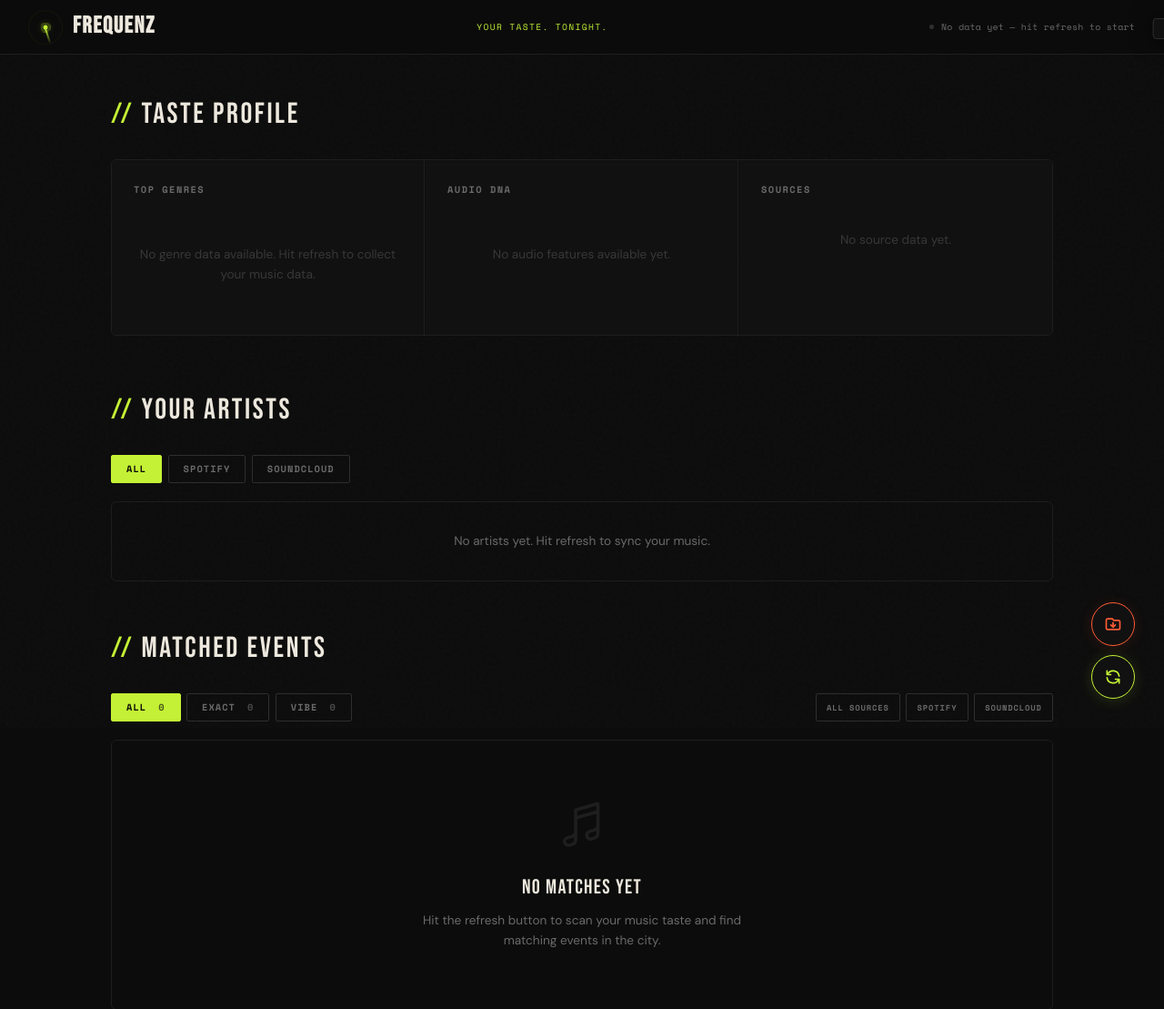
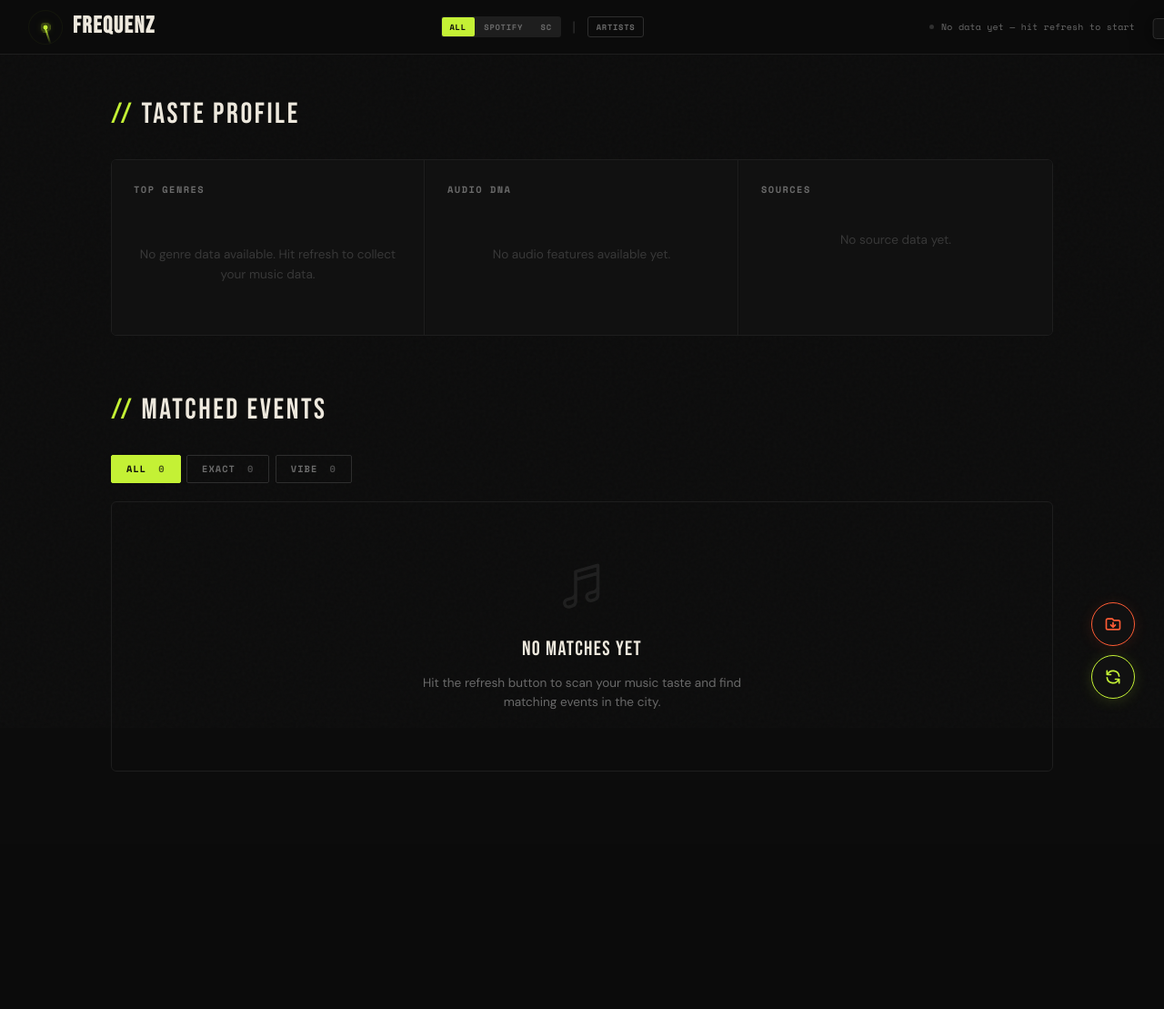
Before and after one commit to marvin-schumann/vibe-radar, a FastAPI app: template src/web/templates/index.html in a window 1280 px wide. Shown: the top 1109 px of the page at 91% size. After the commit the page ends 848 px from the top, so only its background shows below. Run offline with FastAPI, Linux system fonts and the light colour scheme; the template is opened without the code that fills it, so the values that code supplies are empty; parts of the project's set-up code (start-up, migrations or seed data) failed here and were passed over.

Commit message:
Global platform toggle + artists as togglable panel
- Header: global platform filter (All/Spotify/SC) affects artists + events
- Artists hidden by default, toggled via "Artists" button in header
- Re-enabled SoundCloud collection (138 artists)
- Removed per-section platform tabs (replaced by global toggle)
- Events section is now first thing you see after taste profile

Co-Authored-By: Claude Sonnet 4.6 <noreply@anthropic.com>

```diff
--- a/src/api/main.py
+++ b/src/api/main.py
@@ -218,9 +218,19 @@ async def _run_pipeline(user_id: str | None = None) -> None:
             except Exception as exc:
                 logger.warning("Spotify collection failed for user {}: {}", user_id, exc)
 
-        # SoundCloud — disabled: SC liked tracks return uploader usernames,
-        # not artist names, and have no genre data for filtering.
-        _set_status(cache, "Processing artists", "Filtering to electronic genres...", 55)
+        # SoundCloud
+        sc_acct = acct_map.get("soundcloud")
+        sc_username = sc_acct.get("username") if sc_acct else None
+        if sc_username:
+            _set_status(cache, "Fetching SoundCloud artists", f"Scanning @{sc_username}...", 50)
+            try:
+                soundcloud = SoundCloudCollector(username=sc_username)
+                sc_artists = await soundcloud.collect_artists()
+                all_artists.extend(sc_artists)
+                _set_status(cache, "SoundCloud done", f"{len(sc_artists):,} artists loaded", 60)
+                logger.info("SoundCloud: {} artists for user {}", len(sc_artists), user_id)
+            except Exception as exc:
+                logger.warning("SoundCloud collection failed for user {}: {}", user_id, exc)
     else:
         # --- Anonymous / single-user: use local cache / env vars ---
         _set_status(cache, "Connecting to Spotify", "Authenticating...", 5)
--- a/src/web/templates/index.html
+++ b/src/web/templates/index.html
@@ -729,6 +729,38 @@
         ::-webkit-scrollbar-track { background: var(--bg); }
         ::-webkit-scrollbar-thumb { background: var(--border-bright); border-radius: 3px; }
         ::-webkit-scrollbar-thumb:hover { background: var(--text-dim); }
+
+        /* ============================================================
+           GLOBAL PLATFORM TOGGLE (header)
+           ============================================================ */
+        .global-platform {
+            display: flex;
+            gap: 2px;
+            background: var(--border);
+            border-radius: 3px;
+            padding: 1px;
+        }
+
+        .gp-btn {
+            font-family: var(--font-mono);
+            font-size: 0.55rem;
+            font-weight: 700;
+            letter-spacing: 0.08em;
+            text-transform: uppercase;
+            padding: 0.25rem 0.55rem;
+            border: none;
+            border-radius: 2px;
+            background: transparent;
+            color: var(--text-dim);
+            cursor: pointer;
+            transition: all 0.15s;
+        }
+
+        .gp-btn:hover { color: var(--text); }
+        .gp-btn.active { background: var(--lime); color: #0c0c0c; }
+
+        #toggleArtistsBtn { background: transparent; border: 1px solid var(--border-bright); border-radius: 3px; }
+        #toggleArtistsBtn.active { background: var(--lime); color: #0c0c0c; border-color: var(--lime); }
 
         /* ============================================================
            ARTISTS GRID
@@ -885,7 +917,17 @@
             </div>
             <h1>Frequenz</h1>
         </div>
-        <p class="subtitle">Your taste. Tonight.</p>
+        <div style="display:flex;align-items:center;gap:0.5rem;">
+            <!-- Global platform filter -->
+            <div class="global-platform" id="globalPlatform">
+                <button class="gp-btn active" data-gp="all">All</button>
+                <button class="gp-btn" data-gp="spotify">Spotify</button>
+                <button class="gp-btn" data-gp="soundcloud">SC</button>
+            </div>
+            <span style="color:var(--border-bright);margin:0 0.3rem;">|</span>
+            <!-- Artists toggle -->
+            <button class="gp-btn" id="toggleArtistsBtn" onclick="toggleArtistsSection()">Artists</button>
+        </div>
         <div class="status-bar">
             <div class="status-dot" id="statusDot"></div>
             <span id="statusText">Loading...</span>
@@ -931,19 +973,10 @@
             </div>
         </section>
 
-        <!-- Artists Section -->
-        <section class="artists-section" style="margin-bottom:3rem; animation: fade-up 0.5s ease-out 0.2s both;">
+        <!-- Artists Section (hidden by default, toggled via header button) -->
+        <section class="artists-section" id="artistsSection" style="display:none; margin-bottom:3rem; animation: fade-up 0.3s ease-out both;">
             <h2 class="section-title"><span class="accent">//</span> Your Artists <span id="artistTotal" style="font-family:var(--font-mono);font-size:0.7rem;color:var(--text-dim);margin-left:0.5rem;letter-spacing:0.06em;"></span></h2>
-            <div class="filter-tabs" id="artistPlatformTabs">
-                <button class="filter-tab active" data-platform="all">All</button>
-                <button class="filter-tab" data-platform="spotify">Spotify</button>
-                <button class="filter-tab" data-platform="soundcloud">SoundCloud</button>
-            </div>
-            <div class="artists-grid" id="artistsGrid">
-                <div class="skeleton" style="height:60px;"></div>
-                <div class="skeleton" style="height:60px;"></div>
-                <div class="skeleton" style="height:60px;"></div>
-            </div>
+            <div class="artists-grid" id="artistsGrid"></div>
         </section>
 
         <!-- Events Section -->
@@ -954,10 +987,6 @@
                 <button class="filter-tab active" data-filter="all">All <span class="count" id="countAll">0</span></button>
                 <button class="filter-tab" data-filter="exact">Exact <span class="count" id="countExact">0</span></button>
                 <button class="filter-tab" data-filter="vibe">Vibe <span class="count" id="countVibe">0</span></button>
-                <span style="margin-left:auto;"></span>
-                <button class="filter-tab" data-platform-filter="all" style="font-size:0.55rem;padding:0.3rem 0.7rem;">All Sources</button>
-                <button class="filter-tab" data-platform-filter="spotify" style="font-size:0.55rem;padding:0.3rem 0.7rem;">Spotify</button>
-                <button class="filter-tab" data-platform-filter="soundcloud" style="font-size:0.55rem;padding:0.3rem 0.7rem;">SoundCloud</button>
             </div>
 
             <div class="events-grid" id="eventsGrid">
@@ -1157,14 +1186,26 @@
             }).join('');
         }
 
-        // Artist platform tabs
-        document.getElementById('artistPlatformTabs').addEventListener('click', (e) => {
-            const tab = e.target.closest('.filter-tab');
-            if (!tab) return;
-            document.querySelectorAll('#artistPlatformTabs .filter-tab').forEach(t => t.classList.remove('active'));
-            tab.classList.add('active');
-            currentArtistPlatform = tab.dataset.platform;
+        // Toggle artists section visibility
+        function toggleArtistsSection() {
+            const section = document.getElementById('artistsSection');
+            const btn = document.getElementById('toggleArtistsBtn');
+            const visible = section.style.display !== 'none';
+            section.style.display = visible ? 'none' : 'block';
+            btn.classList.toggle('active', !visible);
+        }
+
+        // Global platform filter (header)
+        document.getElementById('globalPlatform').addEventListener('click', (e) => {
+            const btn = e.target.closest('.gp-btn');
+            if (!btn) return;
+            document.querySelectorAll('#globalPlatform .gp-btn').forEach(b => b.classList.remove('active'));
+            btn.classList.add('active');
+            currentPlatformFilter = btn.dataset.gp;
+            currentArtistPlatform = btn.dataset.gp;
             renderArtists(currentArtistPlatform);
+            renderEvents(currentFilter);
+            updateCounts();
         });
 
         function updateCounts() {
@@ -1542,21 +1583,11 @@
         // ============================================================
         document.getElementById('filterTabs').addEventListener('click', (e) => {
             const tab = e.target.closest('.filter-tab');
-            if (!tab) return;
-
-            // Match type filter (all/exact/vibe)
-            if (tab.dataset.filter) {
-                document.querySelectorAll('#filterTabs [data-filter]').forEach(t => t.classList.remove('active'));
-                tab.classList.add('active');
-                currentFilter = tab.dataset.filter;
-            }
-            // Platform filter (all/spotify/soundcloud)
-            if (tab.dataset.platformFilter) {
-                document.querySelectorAll('#filterTabs [data-platform-filter]').forEach(t => t.classList.remove('active'));
-                tab.classList.add('active');
-                currentPlatformFilter = tab.dataset.platformFilter;
-            }
-
+            if (!tab || !tab.dataset.filter) return;
+
+            document.querySelectorAll('#filterTabs .filter-tab').forEach(t => t.classList.remove('active'));
+            tab.classList.add('active');
+            currentFilter = tab.dataset.filter;
             renderEvents(currentFilter);
         });
 
```
